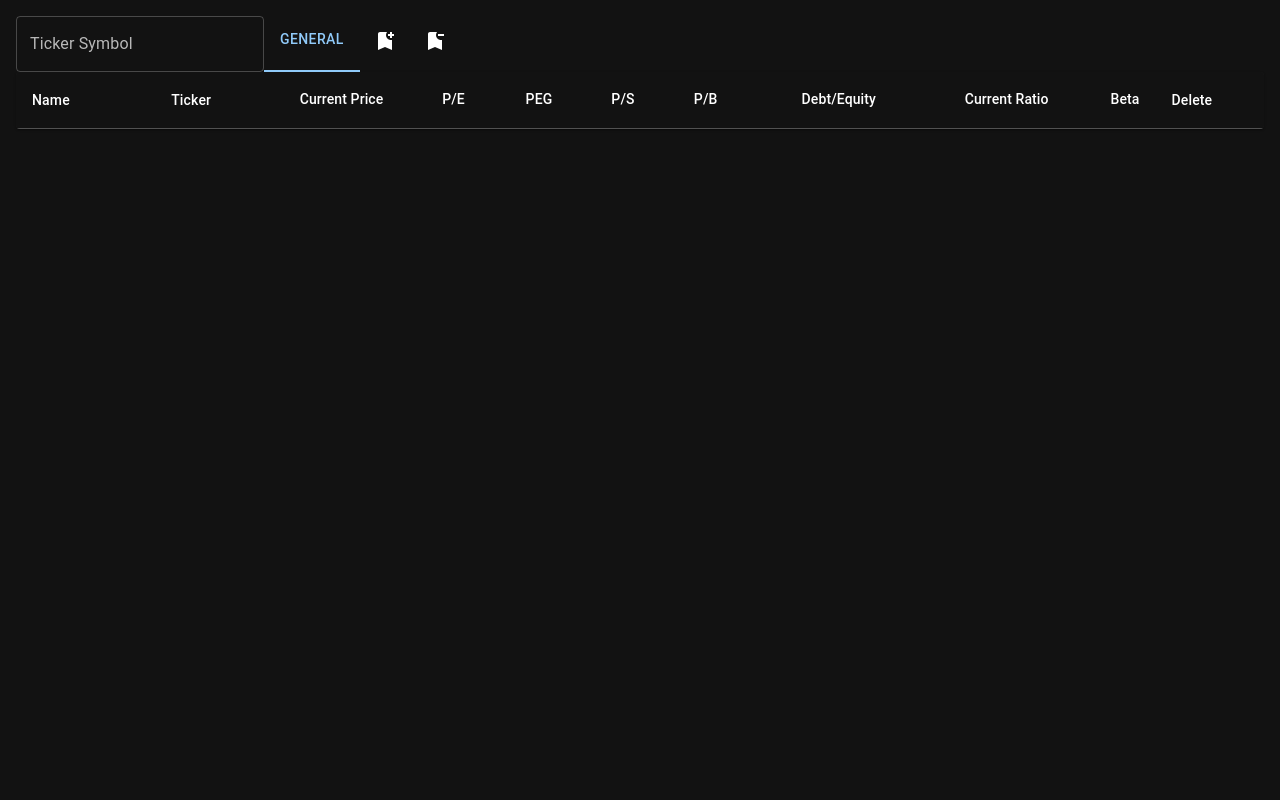
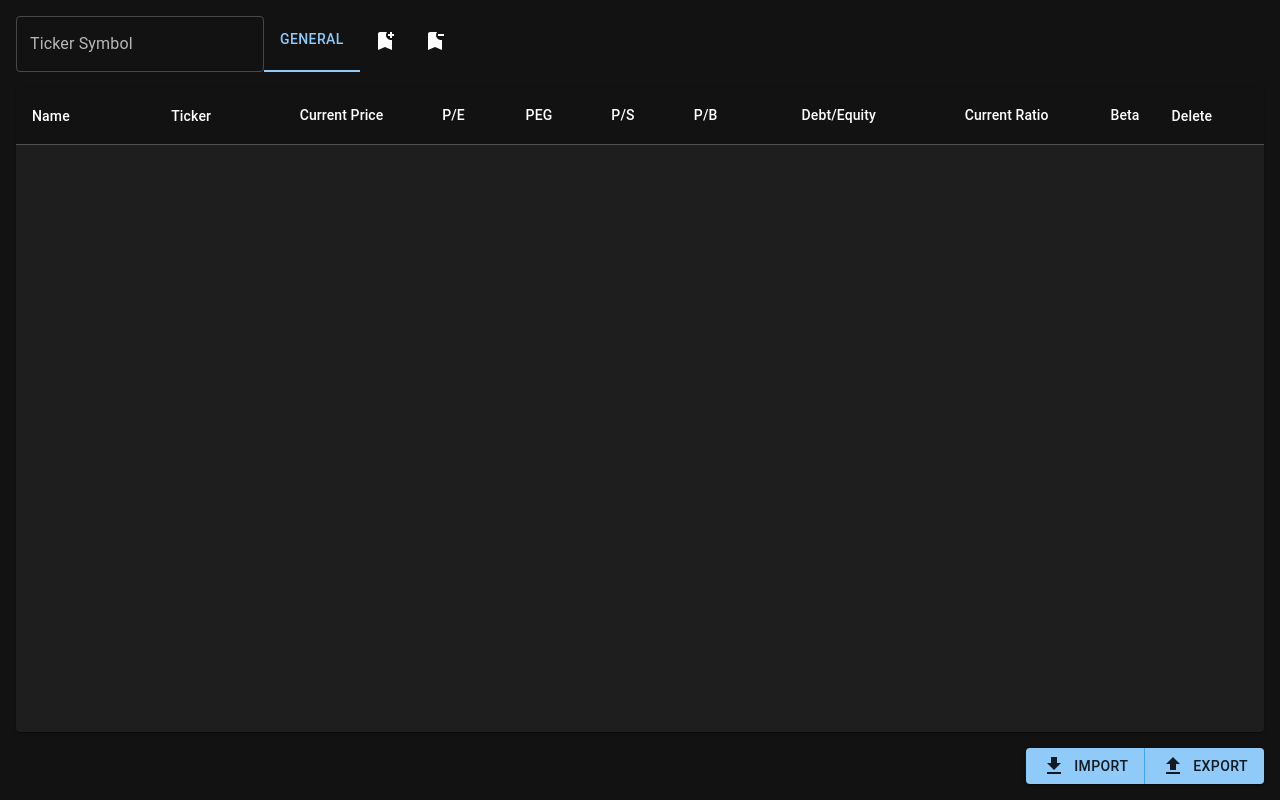
Before and after one commit to ddavidd-lim/Stock-Screener, a React (Vite) app in the folder frontend/: page / in a window 1280 px wide. Built offline with nearby package versions, Linux system fonts and the light colour scheme.

Commit message:
feat: import/export

```diff
--- a/frontend/src/App.tsx
+++ b/frontend/src/App.tsx
@@ -3,6 +3,7 @@ import { QueryClient, QueryClientProvider } from "@tanstack/react-query";
 import TickerTable from "./components/TickerTable";
 import { ThemeProvider, createTheme } from "@mui/material/styles";
 import CssBaseline from "@mui/material/CssBaseline";
+import { Box } from "@mui/material";
 
 const darkTheme = createTheme({
   palette: {
@@ -15,9 +16,20 @@ const queryClient = new QueryClient();
 function App() {
   return (
     <ThemeProvider theme={darkTheme}>
-      <CssBaseline enableColorScheme/>
+      <CssBaseline enableColorScheme />
       <QueryClientProvider client={queryClient}>
-        <TickerTable />
+        <Box
+          sx={{
+            height: "100vh",
+            display: "flex",
+            flexDirection: "column",
+            position: "relative",
+          }}>
+          {/* Table takes remaining space */}
+          <Box sx={{ flex: 1, overflow: "hidden" }}>
+            <TickerTable />
+          </Box>
+        </Box>
       </QueryClientProvider>
     </ThemeProvider>
   );
--- a/frontend/src/components/TickerTable/index.tsx
+++ b/frontend/src/components/TickerTable/index.tsx
@@ -19,12 +19,16 @@ import {
   FormControl,
   InputLabel,
   CircularProgress,
+  ButtonGroup,
+  Button,
 } from "@mui/material";
 
 import {
   BookmarkAdd as BookmarkAddIcon,
   BookmarkRemove as BookmarkRemoveIcon,
   Close as CloseIcon,
+  FileUpload as FileUploadButton,
+  FileDownload as FileDownloadIcon,
 } from "@mui/icons-material";
 
 import { useEffect, useRef, useState } from "react";
@@ -39,6 +43,8 @@ import ColorCodedCell from "./ColorCodedCell";
 import HeaderCell from "./HeaderCell";
 import { headerData } from "./constants";
 import TickerNameCell from "./TickerNameCell";
+
+import { importFromJson, exportToJson } from "../../utils/import";
 
 interface TickerData {
   shortName: string;
@@ -240,9 +246,10 @@ export default function TickerTable() {
       sx={{
         display: "flex",
         flexDirection: "column",
-        height: "100vh",
+        height: "100%",
         boxSizing: "border-box",
         padding: 2,
+        gap: 2,
       }}>
       <Stack direction={"row"} sx={{ width: "auto", height: "auto" }}>
         <TextField
@@ -345,8 +352,8 @@ export default function TickerTable() {
           </Box>
         </Popover>
       </Stack>
-      <Paper sx={{ width: "100%", height: "auto", overflow: "hidden" }}>
-        <TableContainer sx={{ height: 1, overflowY: "auto" }}>
+      <Paper sx={{ width: "100%", height: "auto", overflow: "hidden", flex: 1 }}>
+        <TableContainer sx={{ height: 1, overflowY: "auto", flex: 1 }}>
           <Table stickyHeader sx={{ minWidth: 650 }} aria-label="simple table">
             <TableHead>
               <TableRow>
@@ -427,6 +434,31 @@ export default function TickerTable() {
           </Table>
         </TableContainer>
       </Paper>
+
+      {/* Button group at bottom */}
+      <Box sx={{ display: "flex", justifyContent: "flex-end" }}>
+        <input
+          type="file"
+          accept="application/json"
+          id="import-json-input"
+          style={{ display: "none" }}
+          onChange={(e) => importFromJson(e, setTabs)}
+        />
+        <ButtonGroup variant="contained" orientation="horizontal">
+          <Button
+            onClick={() => {
+              const input = document.getElementById("import-json-input") as HTMLInputElement;
+              if (input) input.click();
+            }}>
+            <FileDownloadIcon sx={{ mr: 1 }} />
+            Import
+          </Button>
+          <Button onClick={() => exportToJson(tabs)}>
+            <FileUploadButton sx={{ mr: 1 }} />
+            Export
+          </Button>
+        </ButtonGroup>
+      </Box>
     </Box>
   );
 }
--- /dev/null
+++ b/frontend/src/utils/import.ts
@@ -0,0 +1,56 @@
+export function exportToJson(data: unknown, filename = "tickers.json") {
+  const jsonStr = JSON.stringify(data, null, 2); // pretty print
+  const blob = new Blob([jsonStr], { type: "application/json" });
+  const url = URL.createObjectURL(blob);
+
+  const link = document.createElement("a");
+  link.href = url;
+  link.download = filename;
+  document.body.appendChild(link);
+  link.click();
+  document.body.removeChild(link);
+}
+
+type TabData = {
+  label: string;
+  index: number;
+  tickers: string[];
+};
+export function importFromJson(
+  event: React.ChangeEvent<HTMLInputElement>,
+  onSuccess: (data: TabData[]) => void
+) {
+  const file = event.target.files?.[0];
+  if (!file) return;
+
+  const reader = new FileReader();
+  reader.onload = (e) => {
+    try {
+      const result = e.target?.result;
+      if (typeof result === "string") {
+        const parsed = JSON.parse(result);
+
+        // Optionally validate structure
+        const isValid = Array.isArray(parsed) &&
+          parsed.every(
+            item =>
+              typeof item.label === "string" &&
+              typeof item.index === "number" &&
+              Array.isArray(item.tickers)
+          );
+
+        if (!isValid) {
+          alert("Invalid data format.");
+          return;
+        }
+
+        localStorage.setItem("yourKey", JSON.stringify(parsed));
+        onSuccess(parsed); // Update parent state
+        alert("Import successful!");
+      }
+    } catch {
+      alert("Invalid JSON file.");
+    }
+  };
+  reader.readAsText(file);
+}
```
